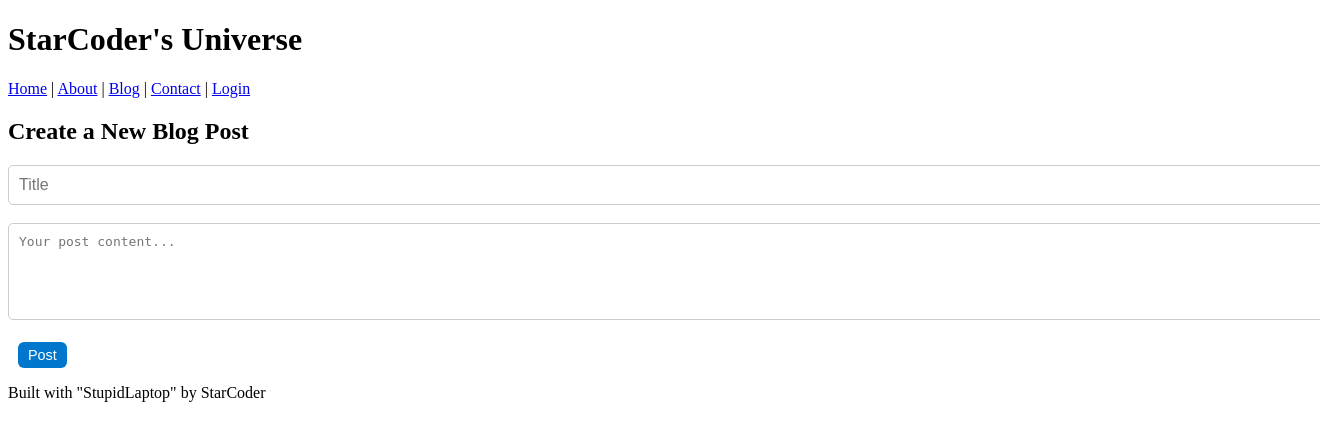
After one commit to StarCoderSC/flask-contact-app, a Flask app: page /blog/new in a window 1320 px wide; the page is wider, and only the part inside the window is pictured. The commit adds this page. Shown: the top 441 px of that part. Run offline with Flask 3, Linux system fonts and the light colour scheme.

Commit message:
Add blog feature with SQLte support

```diff
--- a/app.py
+++ b/app.py
@@ -1,5 +1,5 @@
 from flask import Flask, render_template, request, redirect, url_for, flash, session
-from db import init_db, save_message, get_messages, delete_message, get_message_by_id, update_message
+from db import init_db, save_message, get_messages, delete_message, get_message_by_id, update_message, create_post_table
 
 
 
@@ -105,6 +105,32 @@ def logout():
     flash("You have beeen logged out.", "success")
     return redirect(url_for("login"))
 
+@app.route("/blog/new", methods=["GET", "POST"])
+def new_post():
+    if request.method == "POST":
+        title = request.form.get["title"]
+        content = request.form.get["content"]
+
+        conn = sqlite3.connect("site.db")
+        c = conn.cursor()
+        c.execute("INSERT INTO posts (title, content) VALUES (?, ?)", (title, content))
+        conn.commit()
+        conn.close()
+
+        flash("Post added successfully", "success")
+        return redirect(url_for("blog"))
+
+    return render_template("new_post.html")
+
+@app.route("/blog")
+def blog():
+    conn = sqlite3.connect("site.db")
+    c = conn.cursor()
+    c.execute("SELECT id, title, content FROM posts ORDER BY id DESC")
+    posts = c.fetchall()
+    conn.close()
+    return render_template("blog.html", posts=posts)
+
 
 if __name__=="__main__":
     from os import environ
--- a/db.py
+++ b/db.py
@@ -55,3 +55,21 @@ def update_message(message_id, name, message):
     c.execute("UPDATE messages SET name = ?, message = ? WHERE id = ?", (name, message, message_id))
     conn.commit()
     conn.close()
+
+def create_post_table():
+    conn = sqlite3.connect('site.db')
+    c = conn.cursor()
+    c.execute('''
+        CREATE TABLE IF NOT EXISTS posts
+        (
+            id INTEGER PRIMARY KEY AUTOINCREMENT,
+            title TEXT NOT NULL,
+            content TEXT NOT NULL
+        )
+    ''')
+
+    conn.commit()
+    conn.close()
+
+
+create_post_table()
--- a/templates/layout.html
+++ b/templates/layout.html
@@ -11,6 +11,7 @@
     <nav>
       <a href="/">Home</a> |
       <a href="/about">About</a> |
+      <a href="{{ url_for('blog') }}">Blog</a> |
       <a href="/contact">Contact</a> |
       {% if session.get("logged_in") %}
         <a href="/logout">Logout</a>
--- /dev/null
+++ b/templates/new_post.html
@@ -0,0 +1,10 @@
+{% extends "layout.html" %}
+{% block title %}New Post{% endblock %}
+{% block content %}
+  <h2>Create a New Blog Post</h2>
+  <form method="POST">
+    <input type="text" name="title" placeholder="Title" required><br><br>
+    <textarea name="content" rows="5" placeholder="Your post content..." required></textarea><br><br>
+    <button type="submit">Post</button>
+  </form>
+{% endblock %}
```
Also changed, not shown: templates/blog.html (added, +15 -0 lines), site.db.
